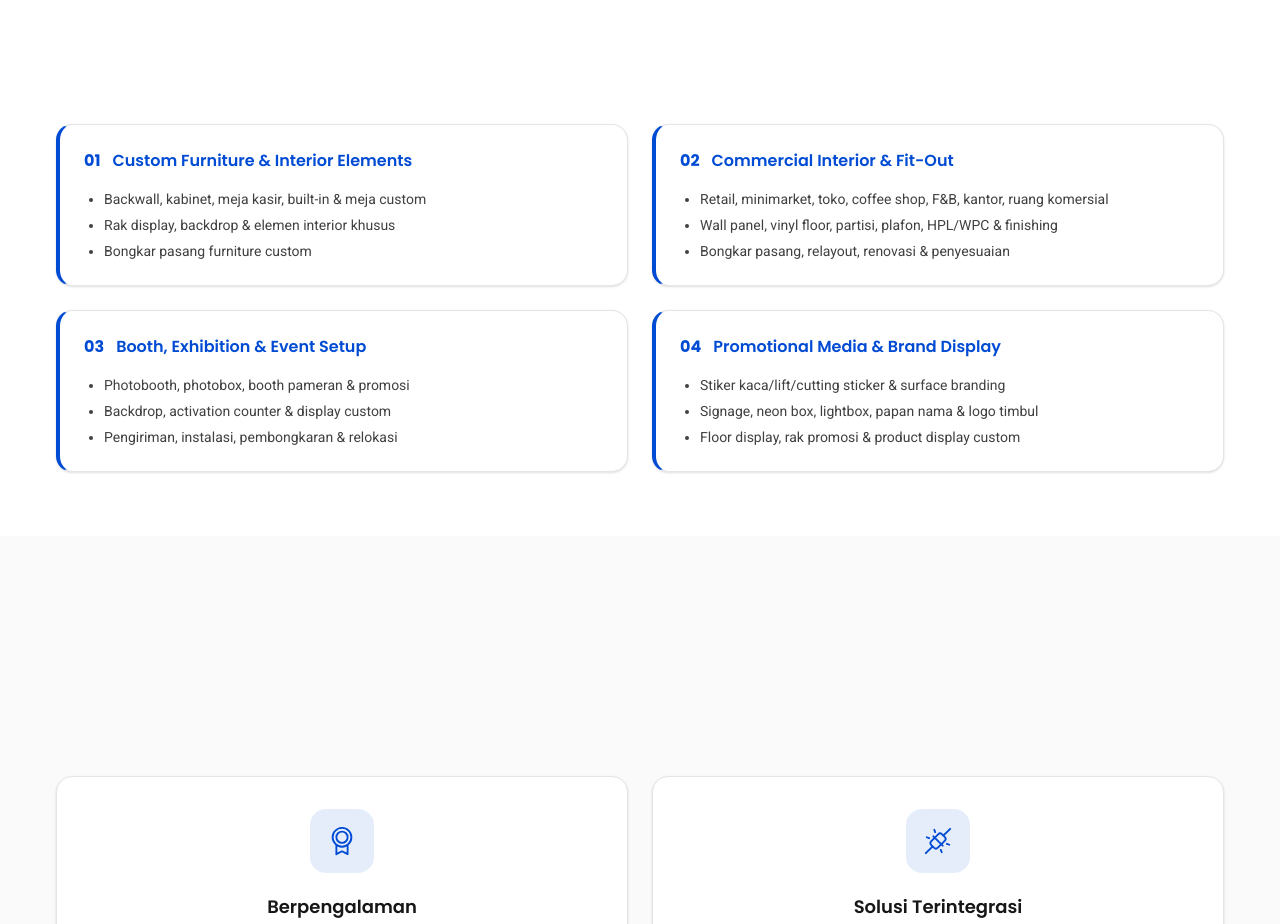
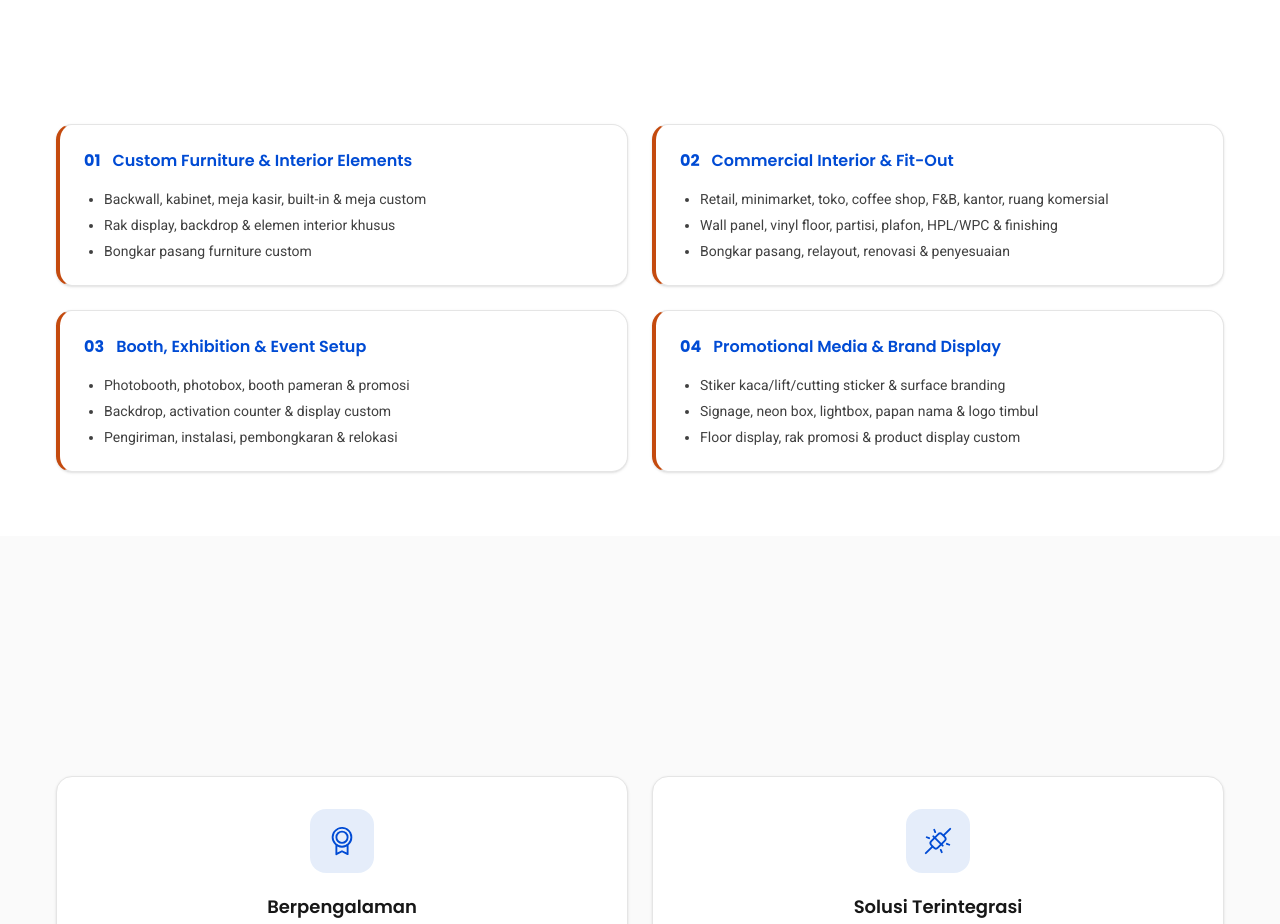
Before and after one commit to dedengine/kovaa-company-profile, a Next.js app in the folder website/: page / in a window 1280 px wide. Shown: the part 1200-2124 px from the top of the page. Built offline with nearby package versions, Linux system fonts and the light colour scheme.

Commit message:
fix: use orange accent for service card borders
Use both brand colors consistently: orange left borders on all four pillars, with blue numbers and titles retained across every card.

```diff
--- a/website/components/services.tsx
+++ b/website/components/services.tsx
@@ -27,7 +27,7 @@ export function Services() {
           <li
             key={item.title}
             data-stagger
-            className="rounded-2xl border border-l-4 border-l-kovaa-blue border-neutral-200 bg-white p-6 shadow-sm dark:border-neutral-800 dark:bg-neutral-900"
+            className="rounded-2xl border border-l-4 border-l-kovaa-orange border-neutral-200 bg-white p-6 shadow-sm dark:border-neutral-800 dark:bg-neutral-900"
           >
             <div className="flex items-baseline gap-3">
               <span className="font-heading text-base font-bold text-kovaa-blue dark:text-blue-300">
```
